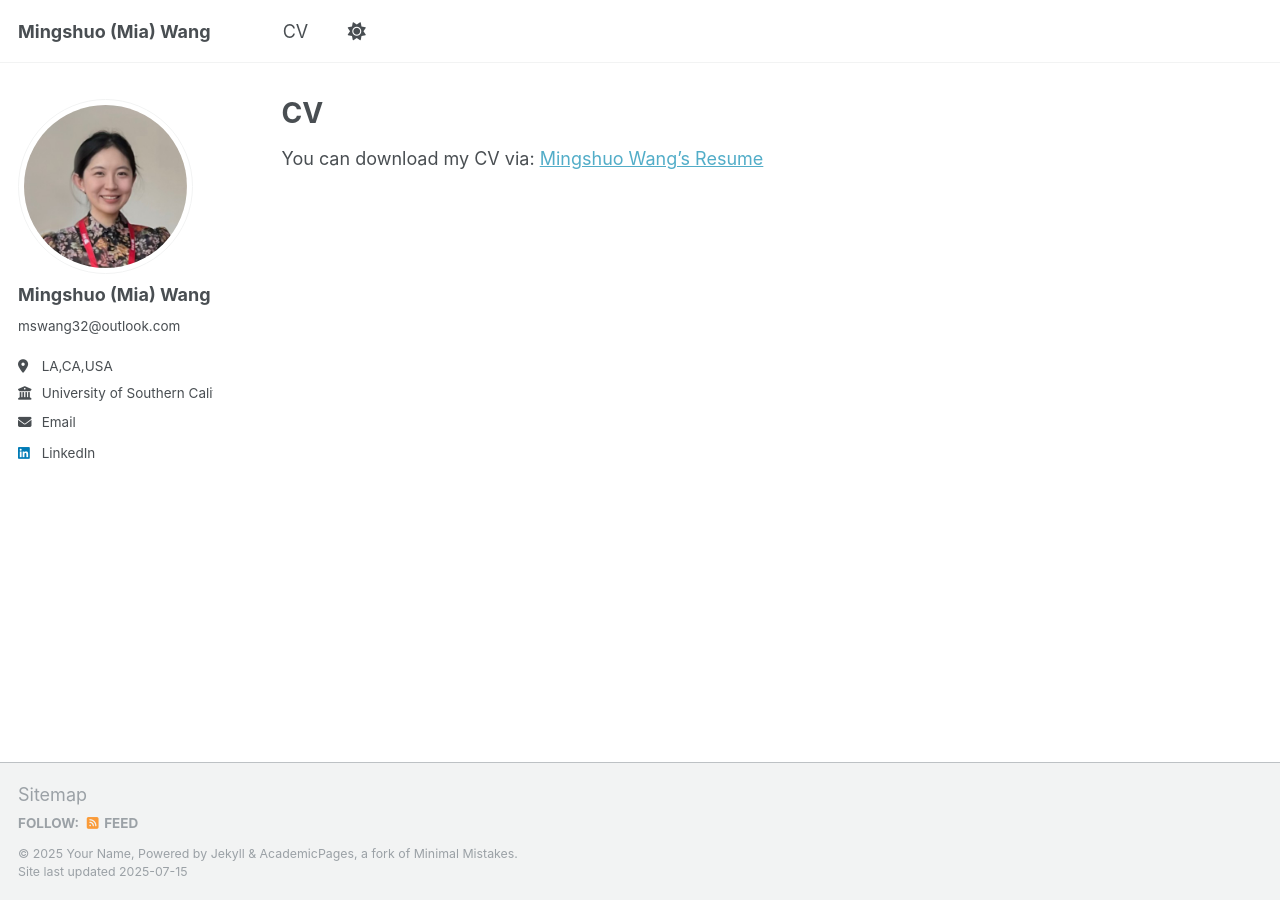
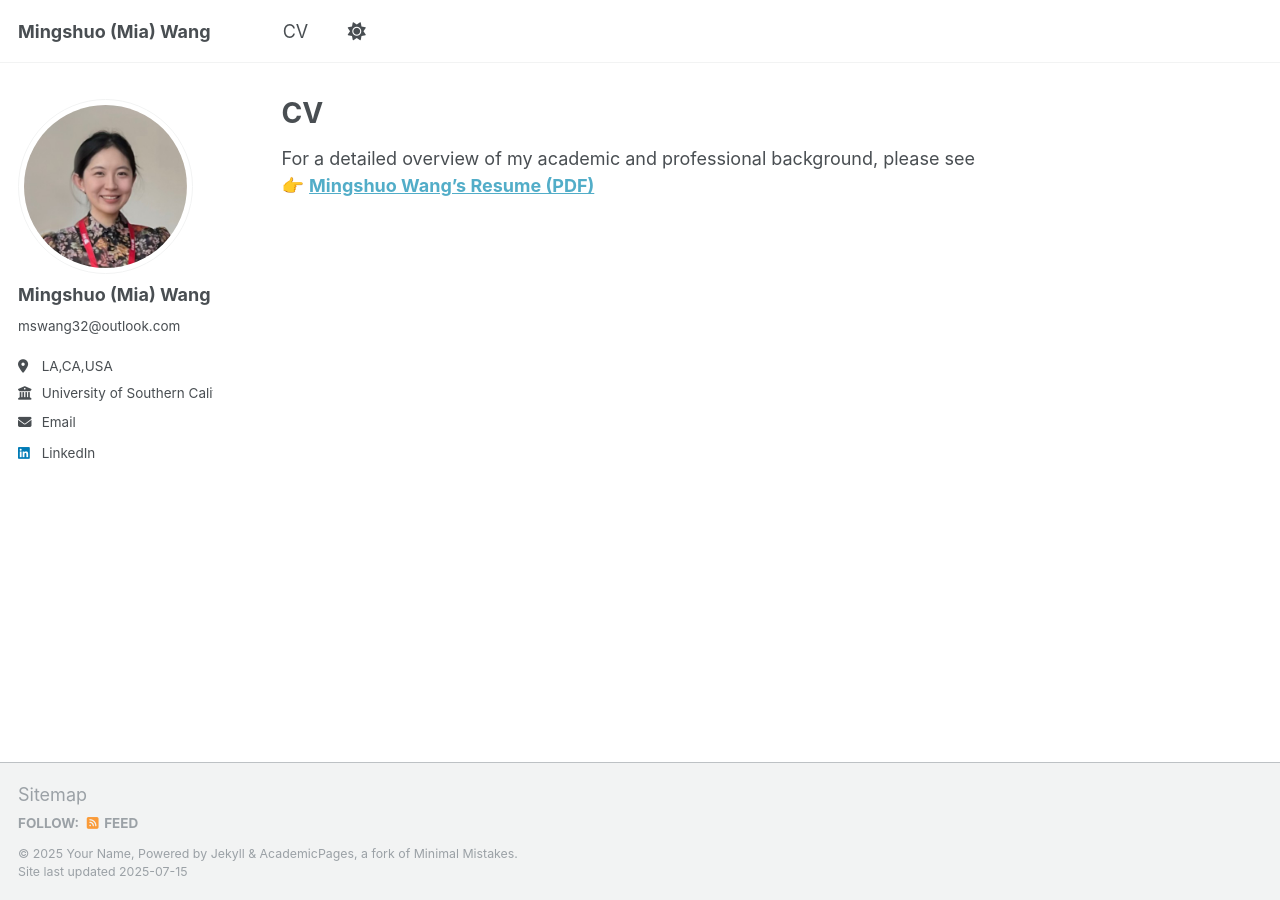
Before and after one commit to Miawang32/Miawang32.github.io, a Jekyll site: the page built from _pages/cv.md, in a window 1280 px wide. Built offline with Jekyll 4.4.1, drawn with Linux system fonts in a browser that asks for light colours; a script that is not in the unit is left out.

Commit message:
Update cv.md

```diff
--- a/_pages/cv.md
+++ b/_pages/cv.md
@@ -9,4 +9,5 @@ redirect_from:
 
 {% include base_path %}
 
-You can download my CV via: [Mingshuo Wang's Resume](../assets/resume_Mingshuo_W.pdf)
+For a detailed overview of my academic and professional background, please see
+👉 [**Mingshuo Wang's Resume (PDF)**](../assets/resume_Mingshuo_W.pdf)
```
